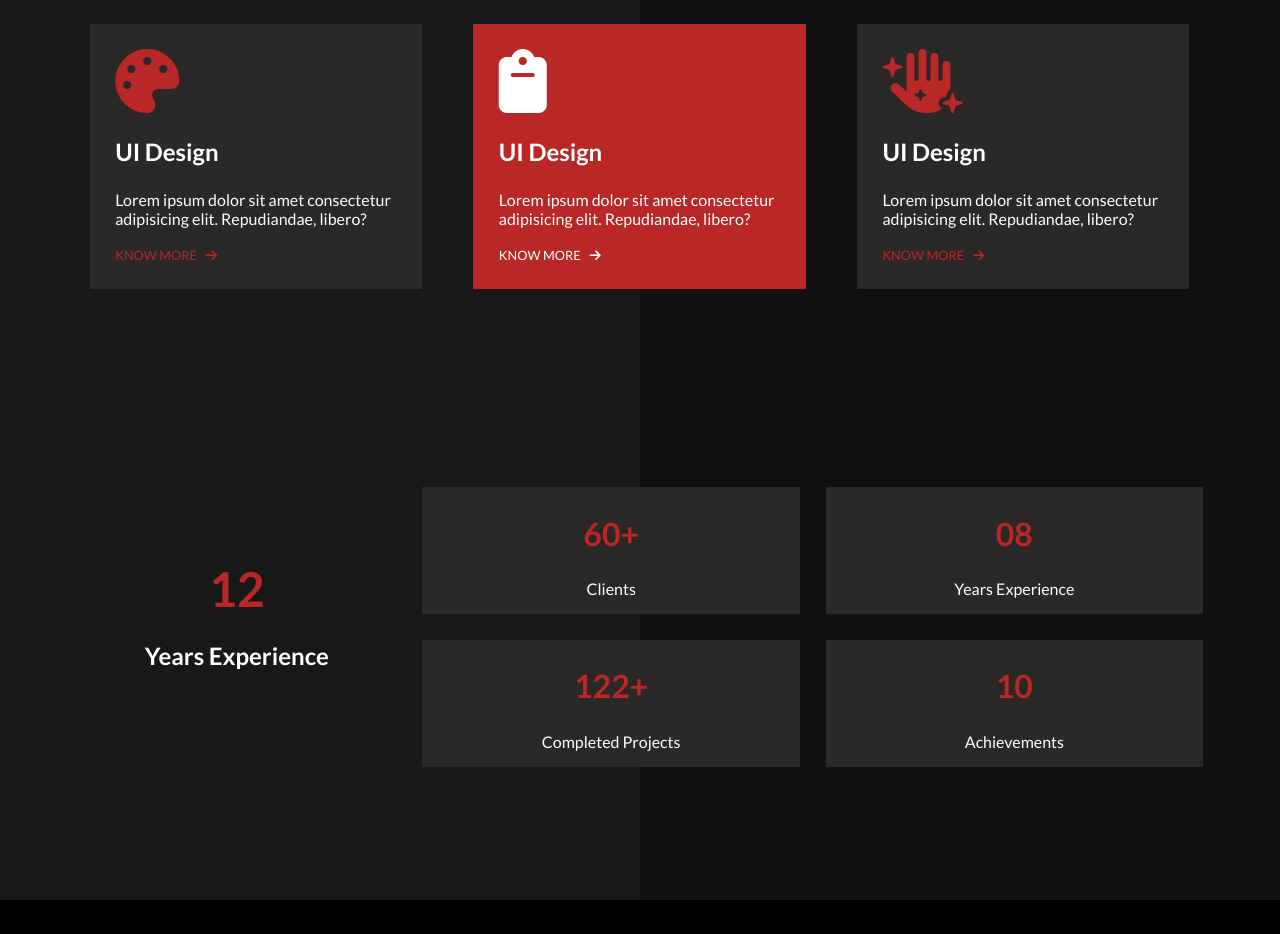
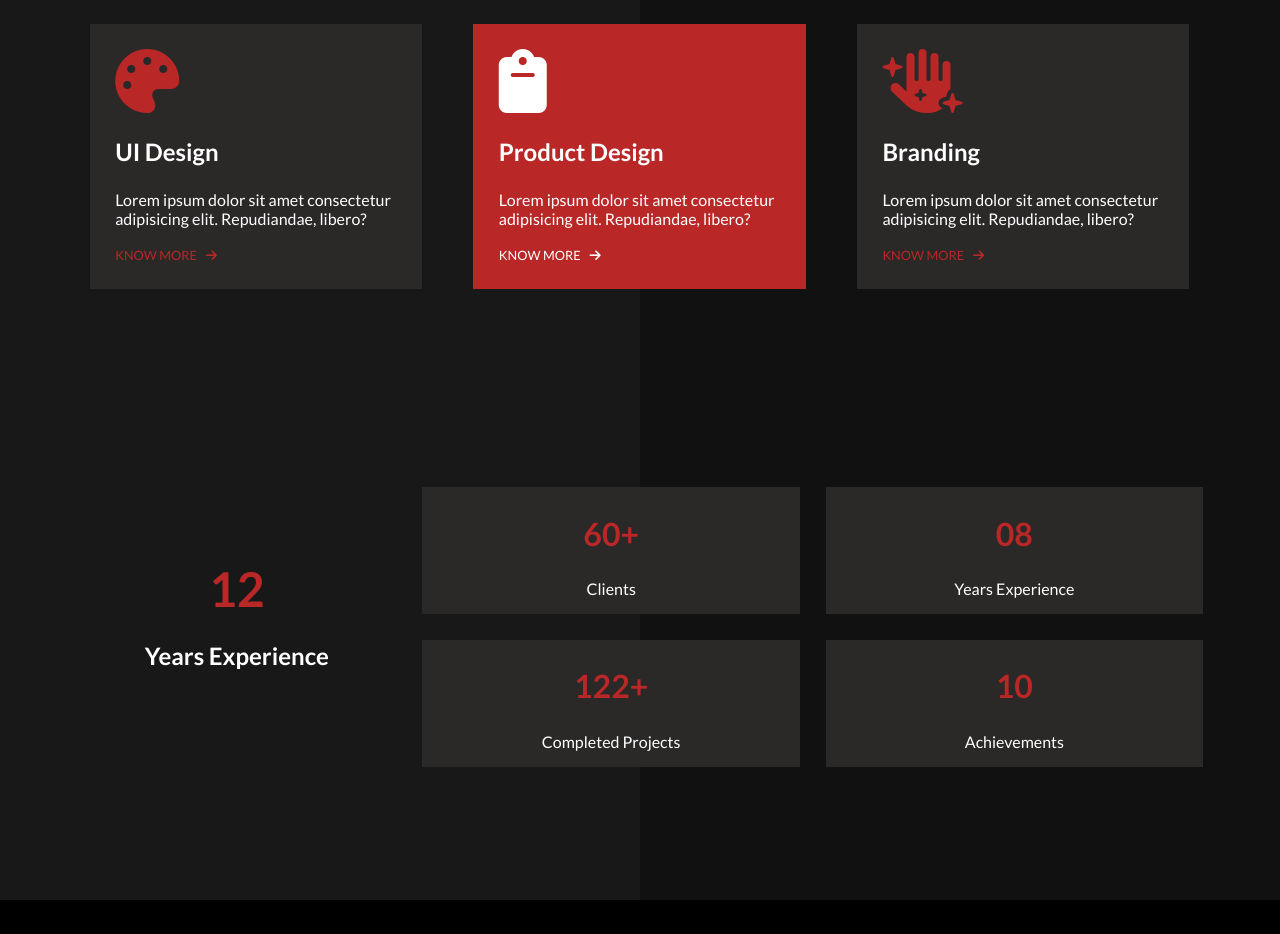
Before and after one commit to itamim345/visual-designer, a plain HTML site: page index.html in a window 1280 px wide. Shown: the part 860-1794 px from the top of the page. Drawn offline with Linux system fonts and the light colour scheme.

Commit message:
Little Changes HTML content

```diff
--- a/index.html
+++ b/index.html
@@ -47,13 +47,13 @@
                 </div>
                 <div class="single-mid-top">
                     <i class="mid-icon paint-white fa-solid fa-clipboard"></i>
-                    <h3>UI Design</h3>
+                    <h3>Product Design</h3>
                     <p>Lorem ipsum dolor sit amet consectetur adipisicing elit. Repudiandae, libero?</p>
                     <a href="#">KNOW MORE <i class="arrow fa-solid fa-arrow-right"></i></a>
                 </div>
                 <div class="single-mid-top">
                     <i class="mid-icon fa-solid fa-hand-sparkles"></i>
-                    <h3>UI Design</h3>
+                    <h3>Branding</h3>
                     <p>Lorem ipsum dolor sit amet consectetur adipisicing elit. Repudiandae, libero?</p>
                     <a href="#">KNOW MORE <i class="arrow fa-solid fa-arrow-right"></i></a>
                 </div>
```
